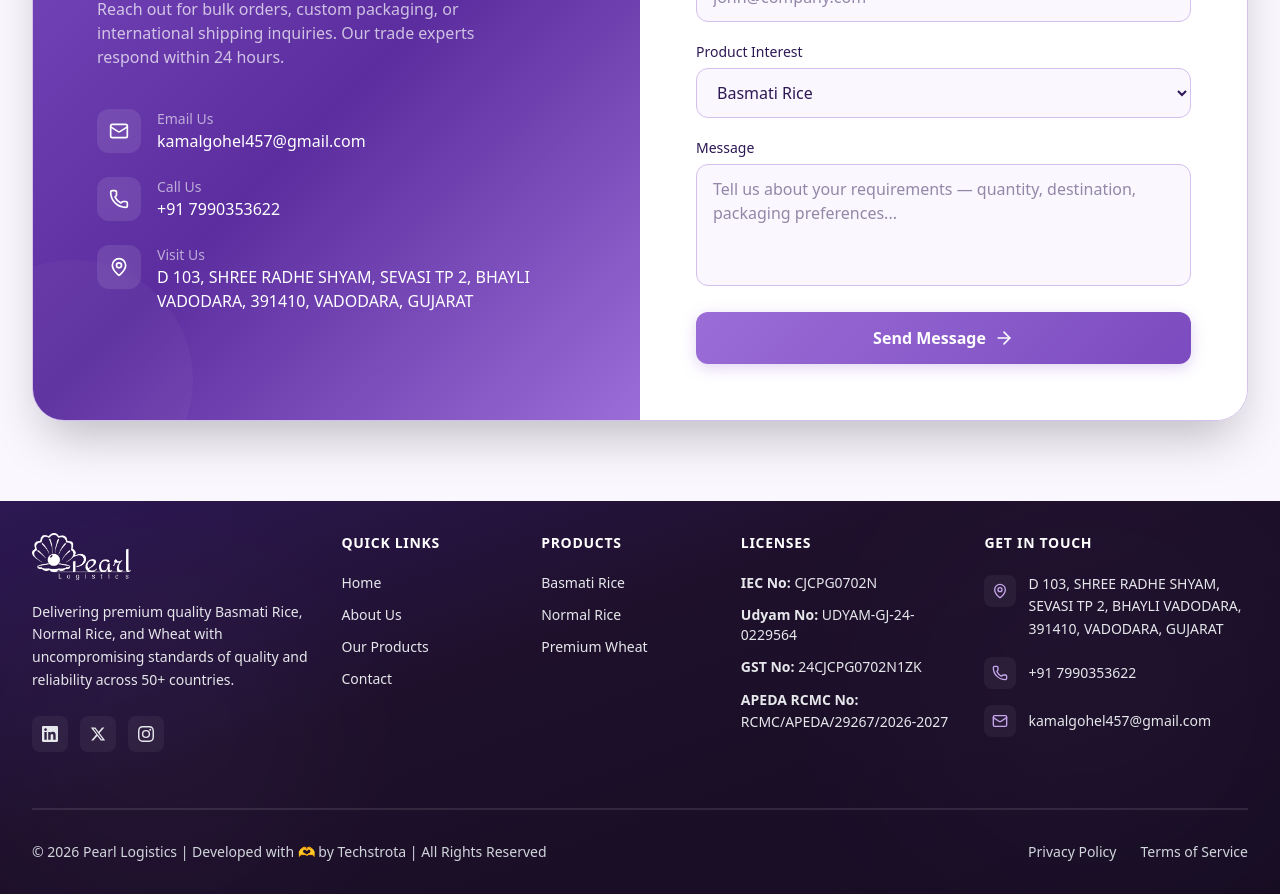
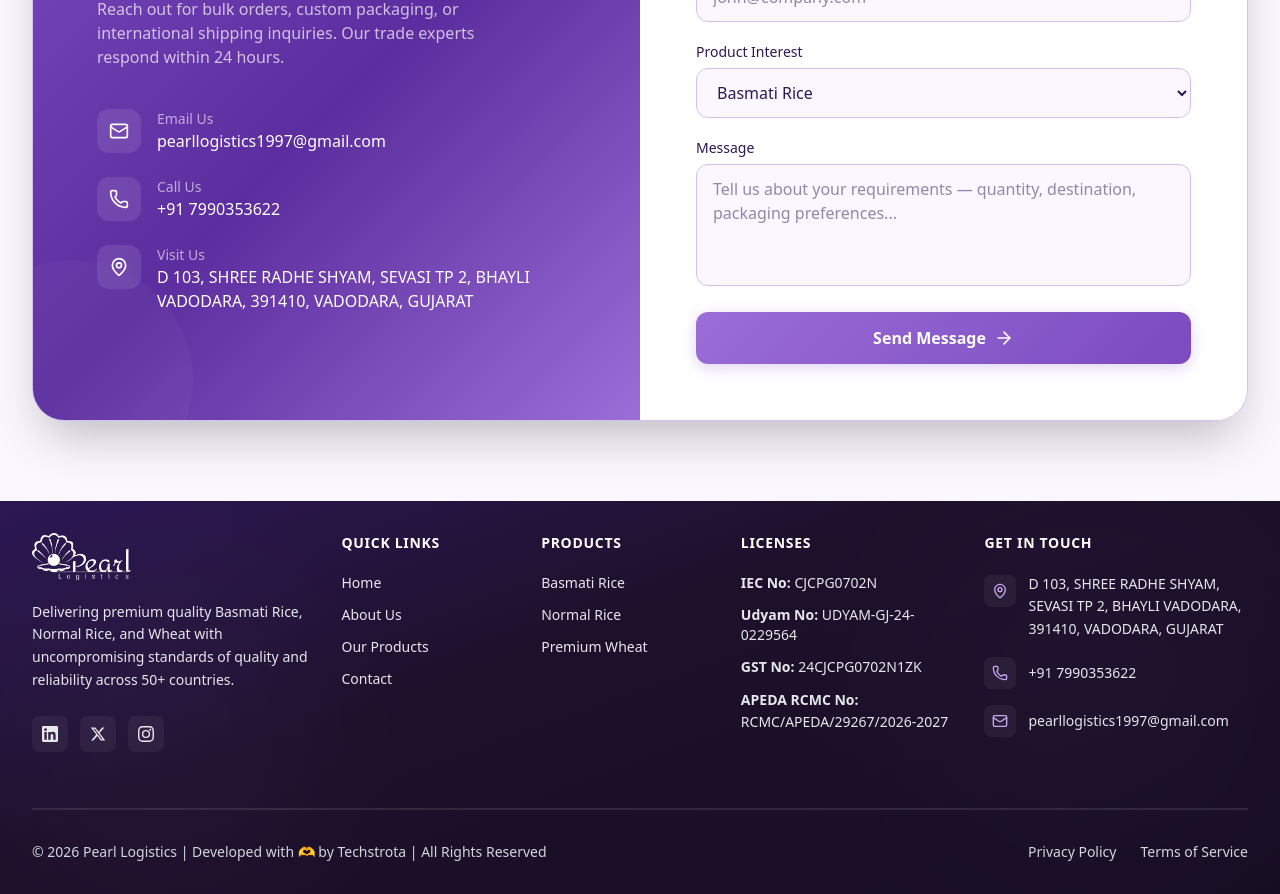
Before and after one commit to Maan0882/pearl, a Next.js app: page /contact in a window 1280 px wide. Shown: the part 900-1794 px from the top of the page. Built offline with nearby package versions, Linux system fonts and the light colour scheme.

Commit message:
fix: update email address in footer and contact page for consistency

```diff
--- a/app/components/Footer.tsx
+++ b/app/components/Footer.tsx
@@ -176,7 +176,7 @@
                   <Mail className="h-4 w-4 text-accent-light" />
                 </div>
                 <span className="text-sm text-gray-200">
-                  kamalgohel457@gmail.com
+                  pearllogistics1997@gmail.com
                 </span>
               </li>
             </ul>
--- a/app/contact/page.tsx
+++ b/app/contact/page.tsx
@@ -58,7 +58,7 @@
 
                 <div className="space-y-6 relative z-10">
                   {[
-                    { icon: Mail, label: "Email Us", value: "kamalgohel457@gmail.com" },
+                    { icon: Mail, label: "Email Us", value: "pearllogistics1997@gmail.com" },
                     { icon: Phone, label: "Call Us", value: "+91 7990353622" },
                     { icon: MapPin, label: "Visit Us", value: "D 103, SHREE RADHE SHYAM, SEVASI TP 2, BHAYLI VADODARA, 391410, VADODARA, GUJARAT" },
                   ].map((item, i) => (
```
